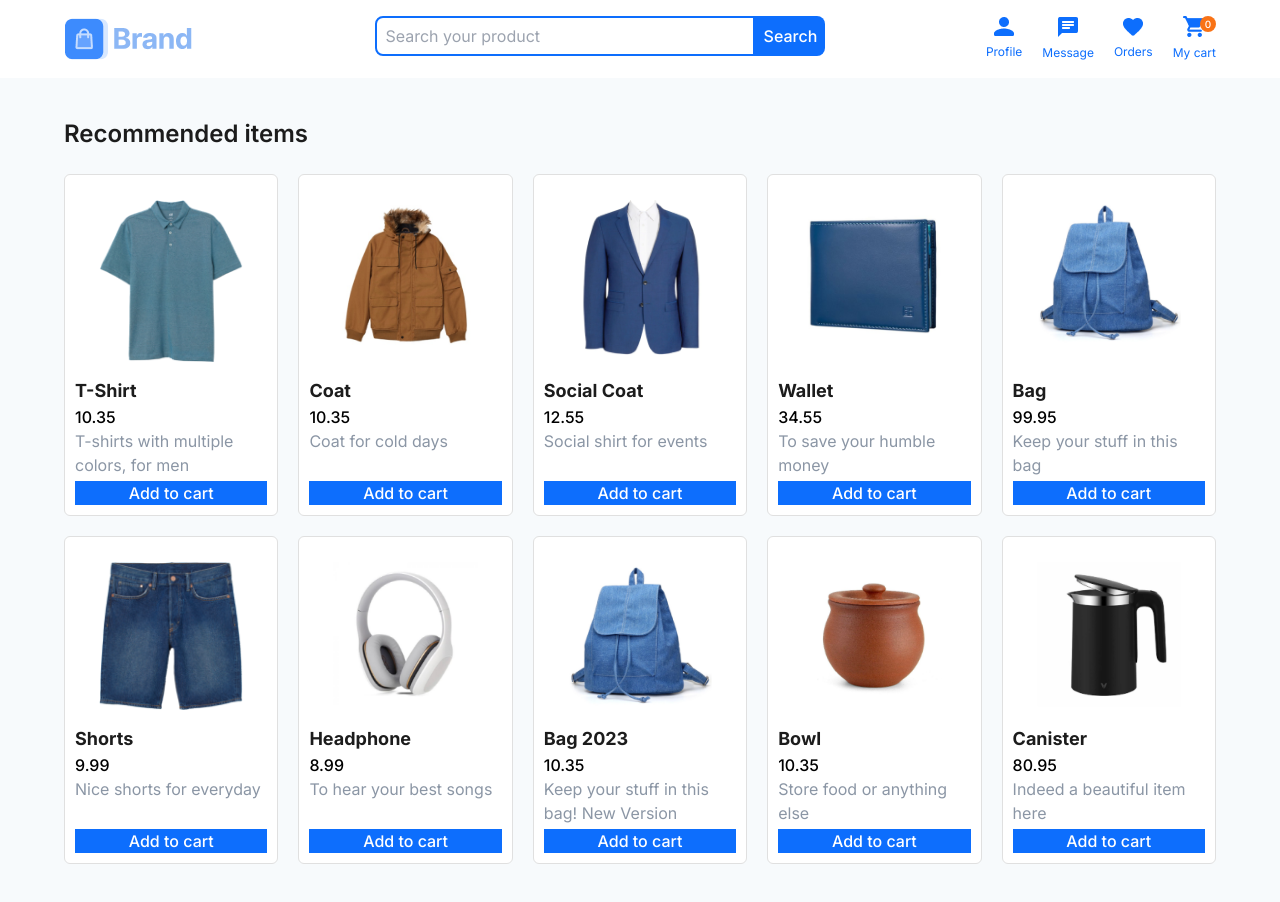
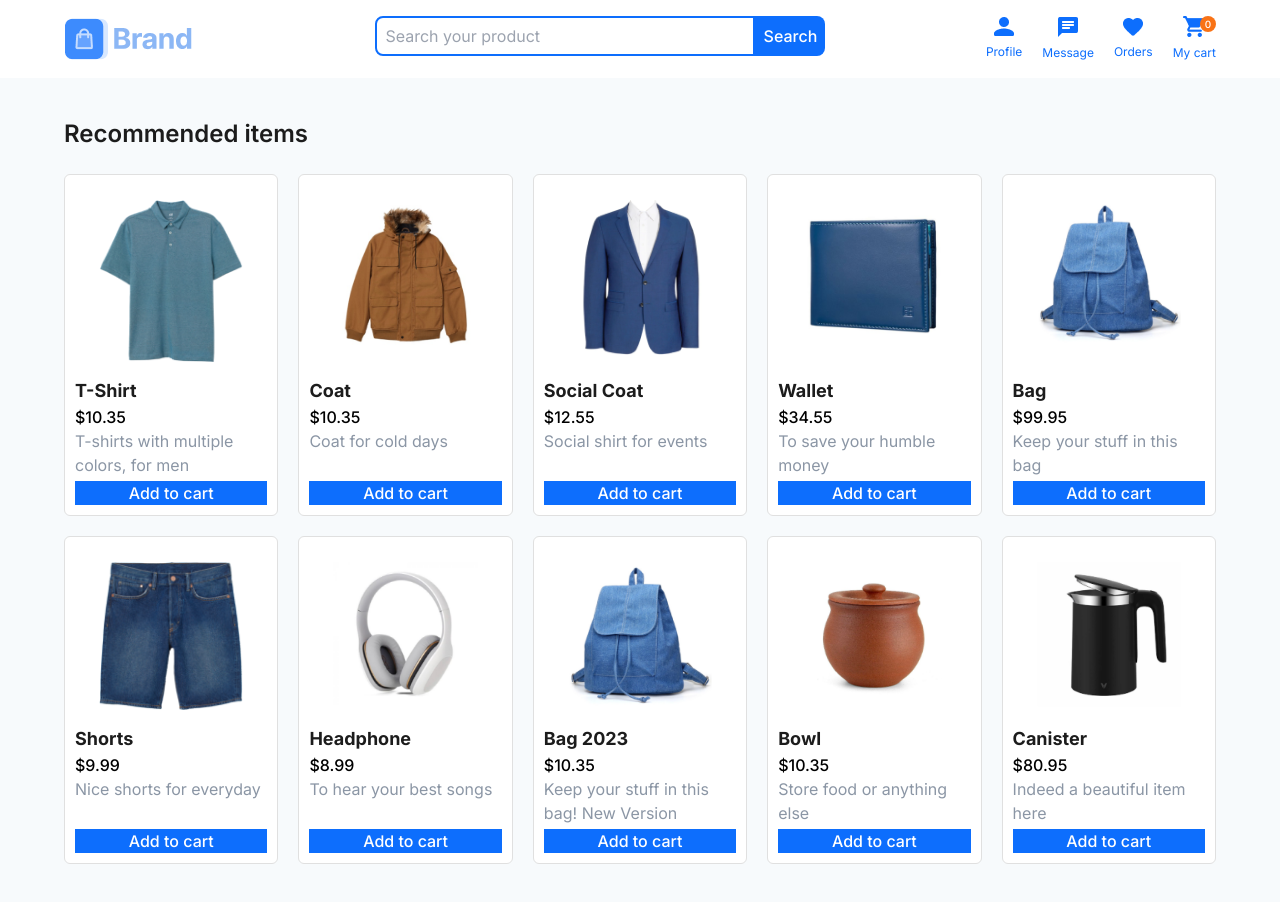
Before and after one commit to imViniciuuss/shop-ecommerce, a Next.js app: page / in a window 1280 px wide. Built offline with nearby package versions, Linux system fonts and the light colour scheme.

Commit message:
:lipstick: added $ in price

```diff
--- a/app/components/pages/home/hero-section/index.tsx
+++ b/app/components/pages/home/hero-section/index.tsx
@@ -52,7 +52,7 @@ export const HeroSection: React.FC = () => {
 									<h1 className='text-lg text-[#1C1C1C] font-bold'>
 										{item.product}
 									</h1>
-									<span className='#1C1C1C font-medium'>{item.price}</span>
+									<span className='#1C1C1C font-medium'>${item.price}</span>
 									<p className='text-[#8B96A5]'>{item.desc}</p>
 								</div>
 								<button
```
